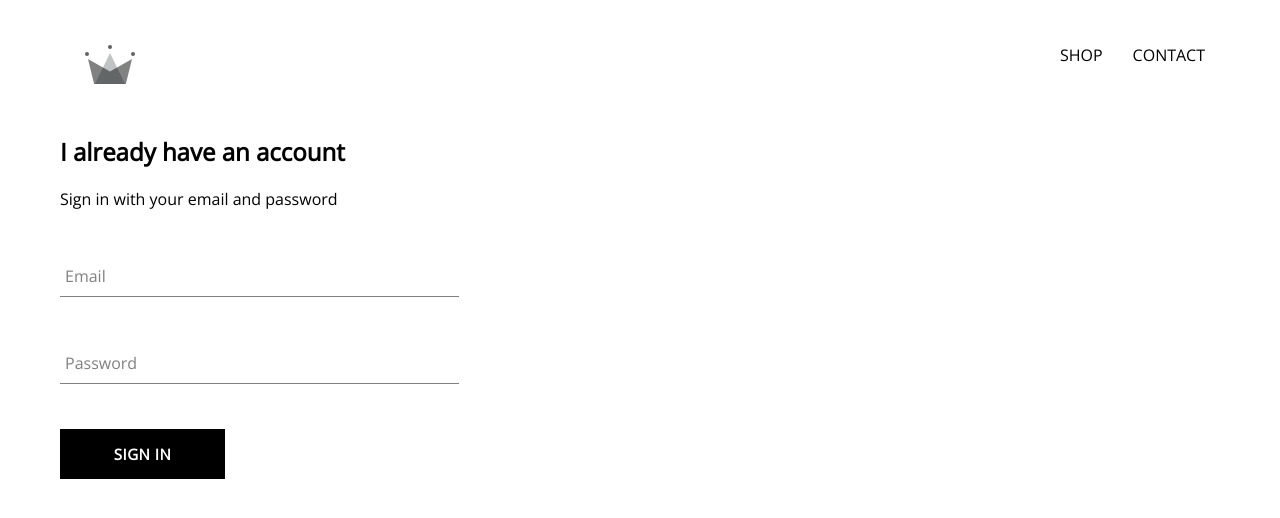
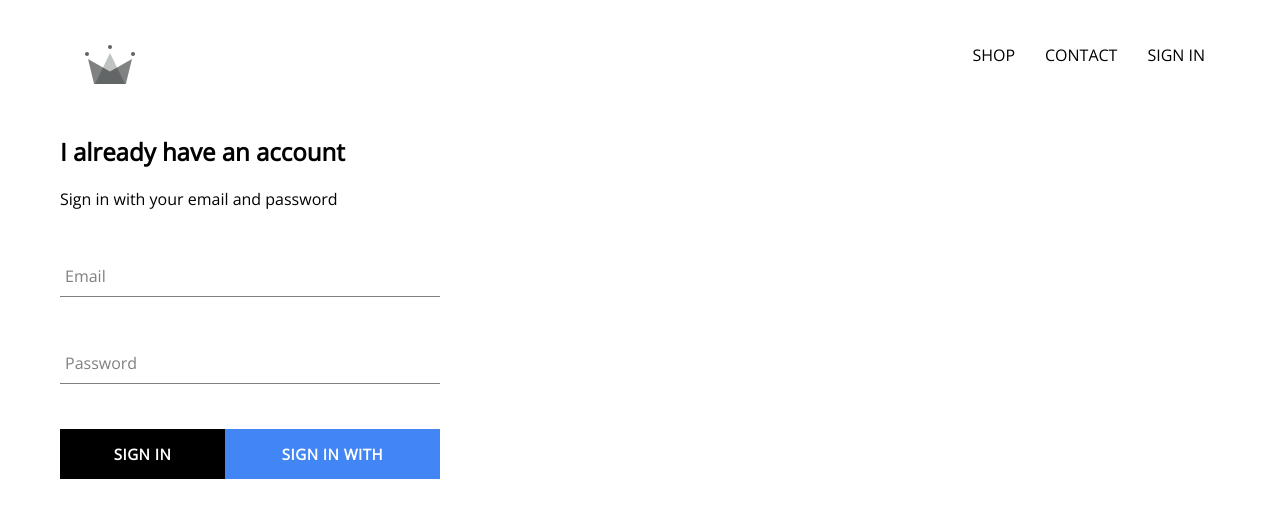
Before and after one commit to savaby/react_zero-mastery, a React (Create React App) app: page /signin in a window 1280 px wide. Shown: the top 518 px of the page. Built offline with nearby package versions, Linux system fonts and the light colour scheme; no server answers.

Commit message:
create authentication with firebase

```diff
--- a/package.json
+++ b/package.json
@@ -6,6 +6,7 @@
     "@testing-library/jest-dom": "^5.16.3",
     "@testing-library/react": "^12.1.4",
     "@testing-library/user-event": "^13.5.0",
+    "firebase": "^9.6.10",
     "node-sass": "^7.0.1",
     "react": "^17.0.2",
     "react-dom": "^17.0.2",
--- a/src/App.css
+++ b/src/App.css
@@ -7,3 +7,7 @@
     text-decoration: none;
     color: inherit;
 }
+
+* {
+    box-sizing: border-box;
+}
--- a/src/App.js
+++ b/src/App.js
@@ -6,11 +6,35 @@
 import HomePage from './pages/homepage/homepage.component';
 import ShopPage from './pages/shop/shop.component'
 import SignInAndSignUpPage from './pages/sign-in-and-sign-up/sign-in-and-sign-up.component';
+import { auth } from './firebase/firebase.utils'
 
-function App() {
+class App extends React.Component {
+
+  constructor() {
+    super()
+
+    this.state = {
+      currentUser: null
+    }
+  }
+
+  unsubscribeFromAuth = null
+
+  componentDidMount() {
+    this.unsubscribeFromAuth = auth.onAuthStateChanged(user => {
+      this.setState({ currentUser: user })
+      console.log(user)
+    })
+  }
+
+  componentWillUnmount() {
+    this.unsubscribeFromAuth()
+  }
+
+  render() {
     return (
       <div>
-      <Header />
+        <Header currentUser={this.state.currentUser} />
         <Switch>
           <Route exact path='/' component={HomePage} />
           <Route path='/shop' component={ShopPage} />
@@ -20,4 +44,6 @@
     );
   }
 
+}
+
 export default App;
--- a/src/components/custom-button/custom-button.component.jsx
+++ b/src/components/custom-button/custom-button.component.jsx
@@ -2,8 +2,8 @@
 
 import './custom-button.styles.scss'
 
-const CustomButton = ({ children, ...otherProps }) => (
-    <button className='custom-button' {...otherProps}>
+const CustomButton = ({ children, isGoogleSignIn, ...otherProps }) => (
+    <button className={`${isGoogleSignIn ? 'google-sign-in' : ''} custom-button`} {...otherProps}>
         {children}
     </button>
 )
--- a/src/components/custom-button/custom-button.styles.scss
+++ b/src/components/custom-button/custom-button.styles.scss
@@ -19,4 +19,14 @@
         color: black;
         border: 1px solid black;
     }
+
+    &.google-sign-in {
+        background-color: #4285f4;
+        color: white;
+
+        &:hover {
+            background-color: #357ae8;
+            border: none;
+        }
+    }
 }
--- a/src/components/header/header.component.jsx
+++ b/src/components/header/header.component.jsx
@@ -2,8 +2,8 @@
 import { Link } from 'react-router-dom'
 import { ReactComponent as Logo } from '../../assets/crown.svg'
 import './header.styles.scss'
-
-const Header = () => (
+import { auth } from '../../firebase/firebase.utils'
+const Header = ({ currentUser }) => (
     <div className='header'>
         <Link to="/" className='logo-container'>
             <Logo className='logo' />
@@ -15,6 +15,12 @@
             <Link className='option' to='/shop'>
                 CONTACT
             </Link>
+            {
+                currentUser ?
+                    <div className='option' onClick={() => auth.signOut()}>SIGN OUT</div>
+                    :
+                    <Link className='option' to='/signin'>SIGN IN</Link>
+            }
         </div>
     </div>
 )
--- a/src/components/header/header.styles.scss
+++ b/src/components/header/header.styles.scss
@@ -20,6 +20,7 @@
 
         .option {
             padding: 10px 15px;
+            cursor: pointer;
         }
     }
 }
--- a/src/components/sign-in/sign-in.component.jsx
+++ b/src/components/sign-in/sign-in.component.jsx
@@ -3,6 +3,7 @@
 import './sign-in.styles.scss'
 import FormInput from '../form-input/form-input.component'
 import CustomButton from '../custom-button/custom-button.component'
+import { signInWithGoogle } from '../../firebase/firebase.utils'
 class SignIn extends React.Component {
     constructor(props) {
         super(props)
@@ -31,7 +32,10 @@
                 <form onSubmit={this.handleSubmit}>
                     <FormInput name='email' type="email" value={this.state.email} onChange={this.handleChange} label='Email' required />
                     <FormInput name='password' type="password" value={this.state.password} onChange={this.handleChange} label='Password' required />
-                    <CustomButton type="submit">SIGN IN</CustomButton>
+                    <div className='buttons'>
+                        <CustomButton type="submit">SIGN IN</CustomButton>
+                        <CustomButton onClick={signInWithGoogle} isGoogleSignIn>Sign in with Google</CustomButton>
+                    </div>
                 </form>
             </div>
         )
--- a/src/components/sign-in/sign-in.styles.scss
+++ b/src/components/sign-in/sign-in.styles.scss
@@ -1,9 +1,14 @@
 .sign-in {
-    width: 30vw;
+    width: 380px;
     display: flex;
     flex-direction: column;
 
     .title {
         margin: 10px 0;
     }
+
+    .buttons {
+        display: flex;
+        justify-content: space-between;
+    }
 }
--- /dev/null
+++ b/src/firebase/firebase.utils.js
@@ -0,0 +1,21 @@
+// Import the functions you need from the SDKs you need
+// import { initializeApp } from "firebase/app";
+import firebase from 'firebase/compat/app'
+import 'firebase/compat/auth'
+import 'firebase/compat/firestore'
+// TODO: Add SDKs for Firebase products that you want to use
+// https://firebase.google.com/docs/web/setup#available-libraries
+
+// Your web app's Firebase configuration
+import firebaseConfig from './firebase.config'
+
+// Initialize Firebase
+firebase.initializeApp(firebaseConfig);
+
+export const auth = firebase.auth()
+export const firestore = firebase.firestore()
+
+const provider = new firebase.auth.GoogleAuthProvider()
+provider.setCustomParameters({ promt: 'select_account' })
+export const signInWithGoogle = () => auth.signInWithPopup(provider)
+export default firebase
```
Also changed, not shown: 2 other files (tests, documents, lock files or other folders). Lines whose indentation alone changed are shown as unchanged.
